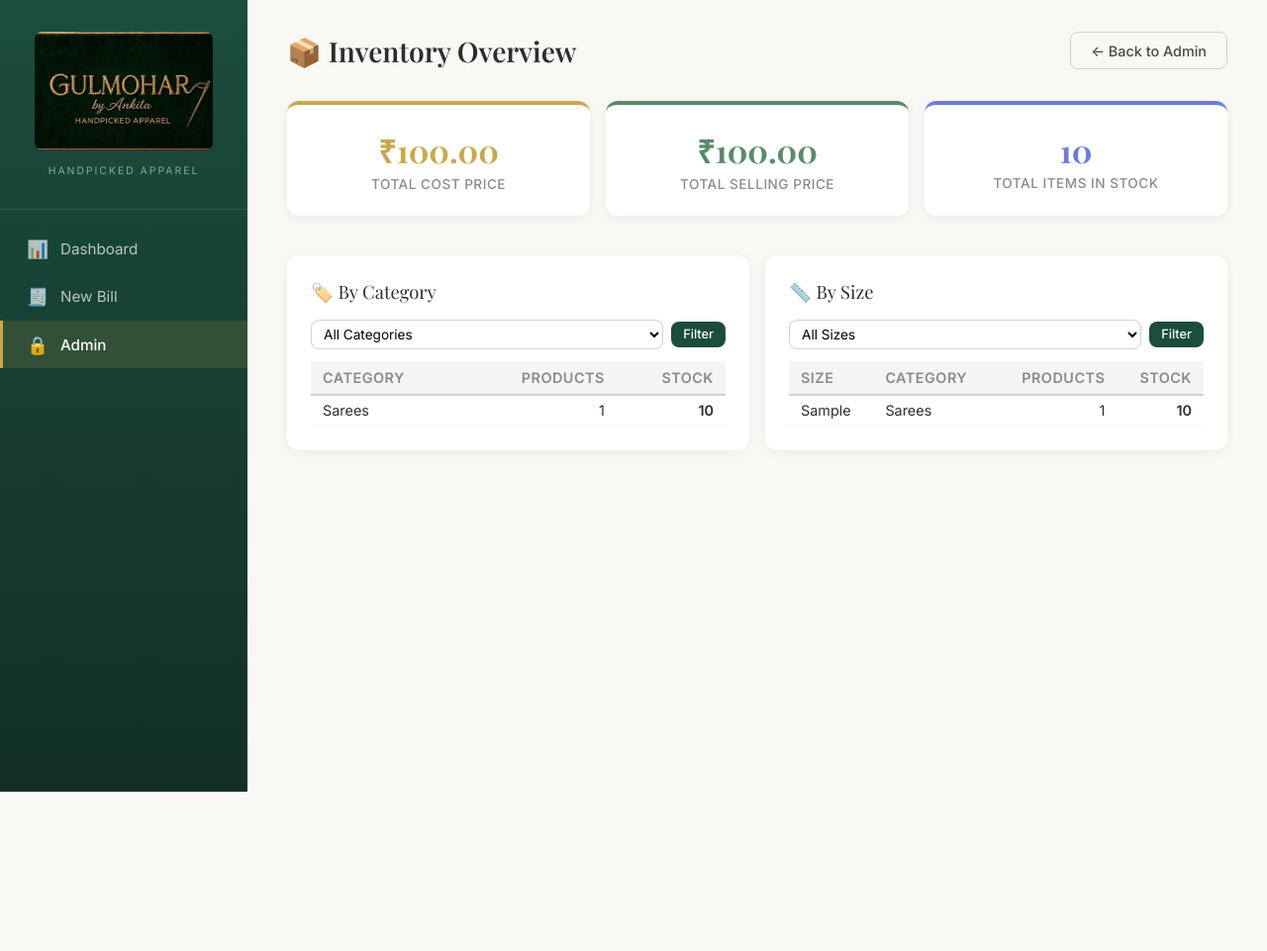
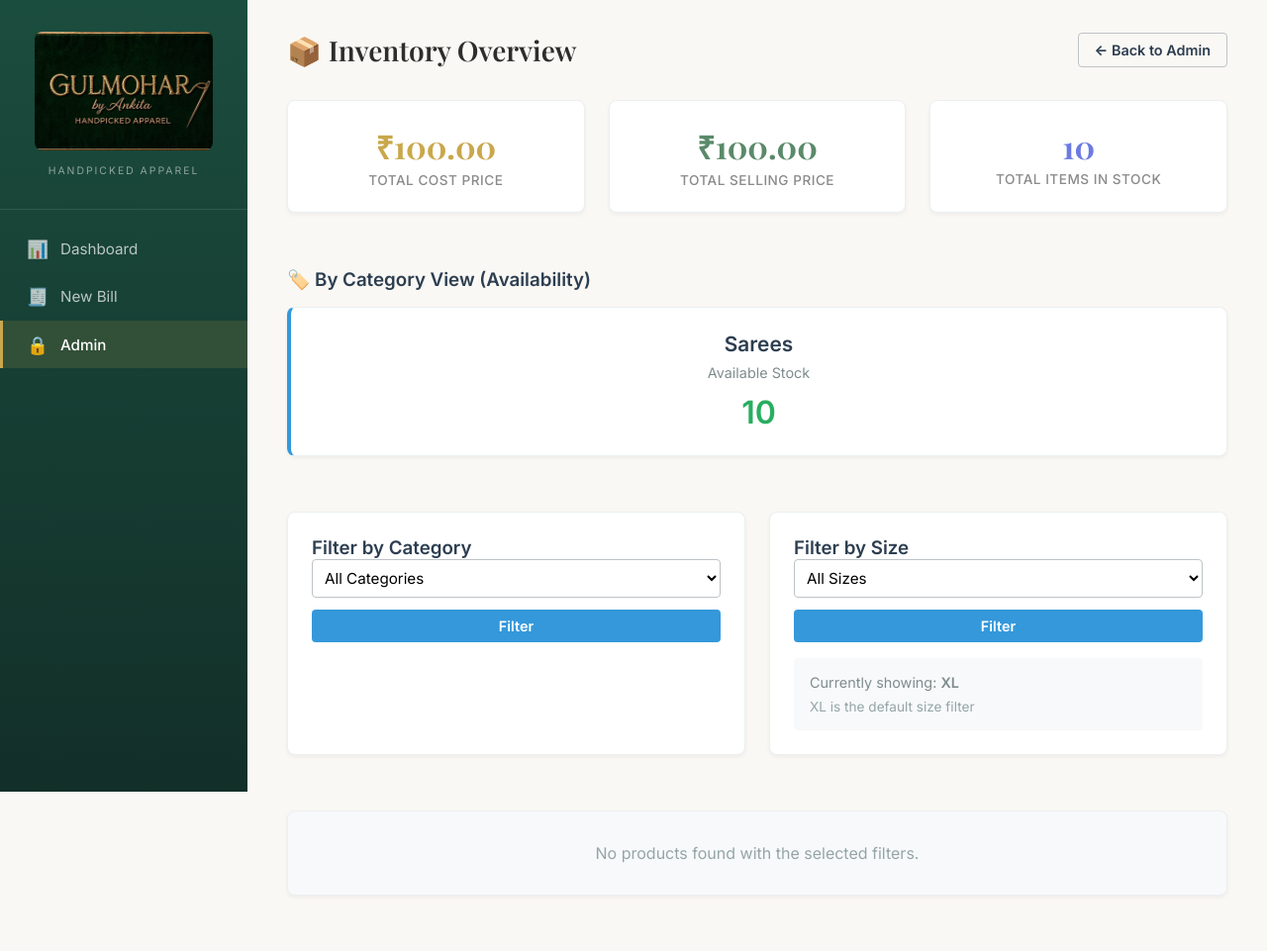
Before and after one commit to Sujay-Nakhare-Git/inventory-management, a Flask app: page /admin/inventory-overview in a window 1280 px wide. Shown: the whole page at 99% size. Before the commit the page ends 800 px from the top, so only its background shows below. Run offline with Flask 3, Linux system fonts and the light colour scheme; the visitor is signed in with stand-in values (Sample User, id 1); data comes from the database, SQL or seed files in the repository; tables that the repository leaves empty hold one stand-in row (values such as "Sample post").

Commit message:
feat: Enhance inventory overview with default size filter and category availability display

```diff
--- a/templates/inventory_overview.html
+++ b/templates/inventory_overview.html
@@ -8,7 +8,7 @@
 </div>
 
 {% if inventory_totals %}
-<div class="stats-grid" style="margin-bottom:1rem;">
+<div class="stats-grid" style="margin-bottom:2rem;">
     <div class="card stat-card stat-gold" style="text-align:center;">
         <div class="stat-value">₹{{ "{:,.2f}".format(inventory_totals.total_cost) }}</div>
         <div class="stat-label">Total Cost Price</div>
@@ -24,85 +24,198 @@
 </div>
 {% endif %}
 
-<div class="stats-grid">
-    <div class="card" style="text-align:left;">
-        <div class="card-title">🏷️ By Category</div>
-        <form method="GET" action="{{ url_for('admin_inventory_overview') }}" style="margin-top:0.75rem;display:flex;gap:0.5rem;align-items:center;">
-            {% if filter_size %}<input type="hidden" name="filter_size" value="{{ filter_size }}">{% endif %}
-            <select name="filter_category" class="input" style="font-size:0.85rem;padding:0.3rem 0.5rem;">
+<!-- BY CATEGORY VIEW - AVAILABILITY ONLY -->
+<div style="margin-bottom:2rem;">
+    <h3 style="color:#2c3e50;margin-bottom:1rem;">🏷️ By Category View (Availability)</h3>
+    {% if category_availability %}
+    <div class="stats-grid">
+        {% for cat in category_availability %}
+        <div class="card" style="padding:1.5rem;text-align:center;border-left:4px solid #3498db;">
+            <div style="font-size:1.3rem;font-weight:bold;color:#2c3e50;margin-bottom:0.5rem;">{{ cat.category }}</div>
+            <div style="font-size:0.9rem;color:#7f8c8d;margin-bottom:0.75rem;">Available Stock</div>
+            <div style="font-size:2rem;font-weight:bold;color:#27ae60;">{{ cat.total_stock }}</div>
+        </div>
+        {% endfor %}
+    </div>
+    {% else %}
+    <p style="color:#95a5a6;">No categories with stock.</p>
+    {% endif %}
+</div>
+
+<!-- FILTERS SECTION -->
+<div style="display:grid;grid-template-columns:1fr 1fr;gap:1.5rem;margin-bottom:2rem;">
+    <!-- Filter by Category -->
+    <div class="card">
+        <h3 style="margin-top:0;color:#2c3e50;">Filter by Category</h3>
+        <form method="GET" action="{{ url_for('admin_inventory_overview') }}" style="display:flex;flex-direction:column;gap:0.75rem;">
+            <input type="hidden" name="filter_size" value="{{ filter_size }}">
+            <select name="filter_category" class="input" style="padding:0.5rem;">
                 <option value="">All Categories</option>
                 {% for c in all_categories %}
                 <option value="{{ c.name }}" {% if filter_category == c.name %}selected{% endif %}>{{ c.name }}</option>
                 {% endfor %}
             </select>
-            <button type="submit" class="btn btn-sm btn-primary">Filter</button>
-            {% if filter_category %}<a href="{{ url_for('admin_inventory_overview', filter_size=filter_size) }}" class="btn btn-sm btn-outline">Clear</a>{% endif %}
+            <div style="display:flex;gap:0.5rem;">
+                <button type="submit" class="btn btn-primary" style="flex:1;">Filter</button>
+                {% if filter_category %}<a href="{{ url_for('admin_inventory_overview', filter_size=filter_size) }}" class="btn btn-outline" style="flex:1;text-align:center;text-decoration:none;">Clear</a>{% endif %}
+            </div>
         </form>
-        {% if category_counts %}
-        <div style="overflow-x:auto;margin-top:0.75rem;">
-            <table style="width:100%;border-collapse:collapse;">
-                <thead>
-                    <tr style="border-bottom:2px solid #ecf0f1;">
-                        <th style="text-align:left;padding:0.5rem 0.75rem;font-size:0.9rem;">Category</th>
-                        <th style="text-align:right;padding:0.5rem 0.75rem;font-size:0.9rem;">Products</th>
-                        <th style="text-align:right;padding:0.5rem 0.75rem;font-size:0.9rem;">Stock</th>
-                    </tr>
-                </thead>
-                <tbody>
-                    {% for row in category_counts %}
-                    <tr style="border-bottom:1px solid #f0f0f0;">
-                        <td style="padding:0.4rem 0.75rem;">{{ row.category }}</td>
-                        <td style="padding:0.4rem 0.75rem;text-align:right;">{{ row.product_count }}</td>
-                        <td style="padding:0.4rem 0.75rem;text-align:right;font-weight:bold;">{{ row.total_stock }}</td>
-                    </tr>
-                    {% endfor %}
-                </tbody>
-            </table>
+        {% if filter_category and size_availability %}
+        <div style="margin-top:1rem;padding:1rem;background:#f8f9fa;border-radius:4px;">
+            <div style="font-size:0.9rem;color:#7f8c8d;margin-bottom:0.5rem;">Size Availability for <strong>{{ filter_category }}</strong></div>
+            <div style="display:grid;grid-template-columns:repeat(2,1fr);gap:0.5rem;">
+                {% for size in size_availability %}
+                <div style="padding:0.5rem;background:#fff;border:1px solid #ecf0f1;border-radius:4px;text-align:center;">
+                    <div style="font-size:0.85rem;color:#7f8c8d;">{{ size.size }}</div>
+                    <div style="font-size:1.1rem;font-weight:bold;color:#3498db;">{{ size.total_stock }}</div>
+                </div>
+                {% endfor %}
+            </div>
         </div>
-        {% else %}
-        <p style="color:#95a5a6;margin-top:0.5rem;">No products added yet.</p>
         {% endif %}
     </div>
 
-    <div class="card" style="text-align:left;">
-        <div class="card-title">📏 By Size</div>
-        <form method="GET" action="{{ url_for('admin_inventory_overview') }}" style="margin-top:0.75rem;display:flex;gap:0.5rem;align-items:center;">
-            {% if filter_category %}<input type="hidden" name="filter_category" value="{{ filter_category }}">{% endif %}
-            <select name="filter_size" class="input" style="font-size:0.85rem;padding:0.3rem 0.5rem;">
+    <!-- Filter by Size -->
+    <div class="card">
+        <h3 style="margin-top:0;color:#2c3e50;">Filter by Size</h3>
+        <form method="GET" action="{{ url_for('admin_inventory_overview') }}" style="display:flex;flex-direction:column;gap:0.75rem;">
+            <input type="hidden" name="filter_category" value="{{ filter_category }}">
+            <select name="filter_size" class="input" style="padding:0.5rem;">
                 <option value="">All Sizes</option>
                 {% for s in all_sizes %}
                 <option value="{{ s.name }}" {% if filter_size == s.name %}selected{% endif %}>{{ s.name }}</option>
                 {% endfor %}
             </select>
-            <button type="submit" class="btn btn-sm btn-primary">Filter</button>
-            {% if filter_size %}<a href="{{ url_for('admin_inventory_overview', filter_category=filter_category) }}" class="btn btn-sm btn-outline">Clear</a>{% endif %}
+            <div style="display:flex;gap:0.5rem;">
+                <button type="submit" class="btn btn-primary" style="flex:1;">Filter</button>
+                {% if filter_size and filter_size != 'XL' %}<a href="{{ url_for('admin_inventory_overview', filter_category=filter_category, filter_size='XL') }}" class="btn btn-outline" style="flex:1;text-align:center;text-decoration:none;">Reset to XL</a>{% endif %}
+            </div>
         </form>
-        {% if size_counts %}
-        <div style="overflow-x:auto;margin-top:0.75rem;">
-            <table style="width:100%;border-collapse:collapse;">
-                <thead>
-                    <tr style="border-bottom:2px solid #ecf0f1;">
-                        <th style="text-align:left;padding:0.5rem 0.75rem;font-size:0.9rem;">Size</th>
-                        <th style="text-align:left;padding:0.5rem 0.75rem;font-size:0.9rem;">Category</th>
-                        <th style="text-align:right;padding:0.5rem 0.75rem;font-size:0.9rem;">Products</th>
-                        <th style="text-align:right;padding:0.5rem 0.75rem;font-size:0.9rem;">Stock</th>
-                    </tr>
-                </thead>
-                <tbody>
-                    {% for row in size_counts %}
-                    <tr style="border-bottom:1px solid #f0f0f0;">
-                        <td style="padding:0.4rem 0.75rem;">{{ row.size }}</td>
-                        <td style="padding:0.4rem 0.75rem;">{{ row.category }}</td>
-                        <td style="padding:0.4rem 0.75rem;text-align:right;">{{ row.product_count }}</td>
-                        <td style="padding:0.4rem 0.75rem;text-align:right;font-weight:bold;">{{ row.total_stock }}</td>
-                    </tr>
-                    {% endfor %}
-                </tbody>
-            </table>
+        <div style="margin-top:1rem;padding:1rem;background:#f8f9fa;border-radius:4px;">
+            <div style="font-size:0.9rem;color:#7f8c8d;margin-bottom:0.5rem;">Currently showing: <strong>{{ filter_size }}</strong></div>
+            <div style="font-size:0.85rem;color:#95a5a6;">XL is the default size filter</div>
         </div>
-        {% else %}
-        <p style="color:#95a5a6;margin-top:0.5rem;">No products added yet.</p>
-        {% endif %}
     </div>
 </div>
+
+<!-- RESULTS BY CATEGORY -->
+{% if category_counts %}
+<div class="card">
+    <h3 style="margin-top:0;color:#2c3e50;">
+        {% if filter_size and filter_size != 'XL' %}
+            📊 Categories by {{ filter_size }} Size
+        {% else %}
+            📊 Categories by Size (XL - Default)
+        {% endif %}
+    </h3>
+    <div style="overflow-x:auto;margin-top:1rem;">
+        <table style="width:100%;border-collapse:collapse;">
+            <thead>
+                <tr style="border-bottom:2px solid #ecf0f1;background:#f8f9fa;">
+                    <th style="text-align:left;padding:0.75rem;font-size:0.9rem;font-weight:bold;">Category</th>
+                    <th style="text-align:right;padding:0.75rem;font-size:0.9rem;font-weight:bold;">Products</th>
+                    <th style="text-align:right;padding:0.75rem;font-size:0.9rem;font-weight:bold;">Total Stock</th>
+                </tr>
+            </thead>
+            <tbody>
+                {% for row in category_counts %}
+                <tr style="border-bottom:1px solid #ecf0f1;hover-background:#f8f9fa;">
+                    <td style="padding:0.75rem;">{{ row.category }}</td>
+                    <td style="padding:0.75rem;text-align:right;">{{ row.product_count }}</td>
+                    <td style="padding:0.75rem;text-align:right;font-weight:bold;color:#27ae60;">{{ row.total_stock }}</td>
+                </tr>
+                {% endfor %}
+            </tbody>
+        </table>
+    </div>
+</div>
+{% else %}
+<div class="card" style="text-align:center;padding:2rem;background:#f8f9fa;">
+    <p style="color:#95a5a6;font-size:1rem;margin:0;">No products found with the selected filters.</p>
+</div>
+{% endif %}
+
+<style>
+    .page-header {
+        display: flex;
+        justify-content: space-between;
+        align-items: center;
+        margin-bottom: 2rem;
+    }
+
+    .page-header h2 {
+        margin: 0;
+    }
+
+    .stats-grid {
+        display: grid;
+        grid-template-columns: repeat(auto-fit, minmax(200px, 1fr));
+        gap: 1.5rem;
+    }
+
+    .card {
+        background: #fff;
+        border: 1px solid #ecf0f1;
+        border-radius: 8px;
+        padding: 1.5rem;
+        box-shadow: 0 2px 4px rgba(0,0,0,0.05);
+    }
+
+    .btn {
+        padding: 0.5rem 1rem;
+        border-radius: 4px;
+        border: none;
+        cursor: pointer;
+        font-weight: bold;
+        text-decoration: none;
+        display: inline-block;
+    }
+
+    .btn-primary {
+        background: #3498db;
+        color: #fff;
+    }
+
+    .btn-primary:hover {
+        background: #2980b9;
+    }
+
+    .btn-outline {
+        background: transparent;
+        border: 1px solid #bdc3c7;
+        color: #2c3e50;
+    }
+
+    .btn-outline:hover {
+        background: #f8f9fa;
+    }
+
+    .input {
+        padding: 0.5rem;
+        border: 1px solid #bdc3c7;
+        border-radius: 4px;
+        font-size: 0.95rem;
+        font-family: inherit;
+    }
+
+    tr:hover {
+        background-color: #f8f9fa;
+    }
+
+    @media (max-width: 768px) {
+        .page-header {
+            flex-direction: column;
+            align-items: flex-start;
+            gap: 1rem;
+        }
+
+        [style*="grid-template-columns:1fr 1fr"] {
+            grid-template-columns: 1fr !important;
+        }
+
+        .stats-grid {
+            grid-template-columns: 1fr;
+        }
+    }
+</style>
 {% endblock %}
```
Also changed, not shown: routes_admin.py (+37 -23 lines), templates/admin.html (+9 -9 lines).
